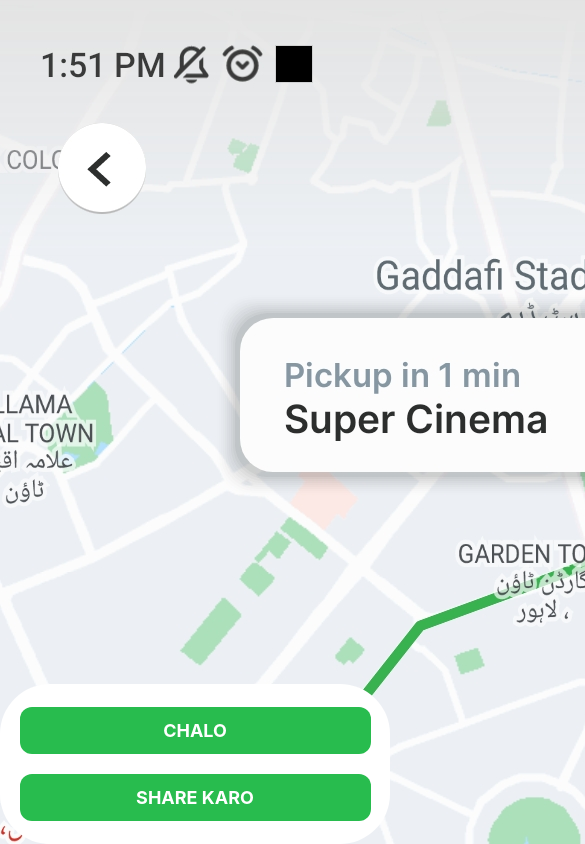
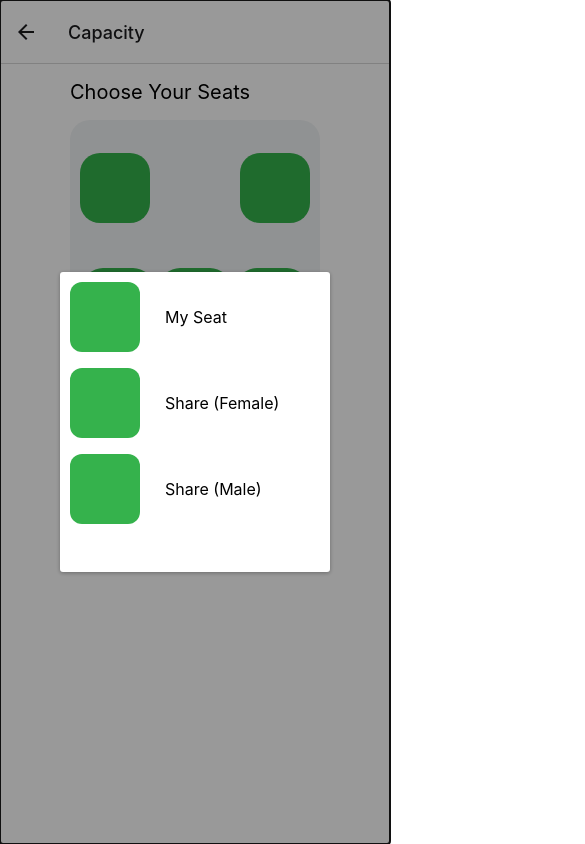
Before and after one commit to Laiba-Shahid/car-pooling-app, a React Native app: screen /Capacity in a window 390 px wide. Before the commit this address had no page. Shown: the top 844 px of the page, 585 px wide, since content can reach past the window. Built offline with nearby package versions, Linux system fonts and the light colour scheme.

Commit message:
changes made

```diff
--- a/App.js
+++ b/App.js
@@ -7,6 +7,7 @@ import WhereToScreen from "./Screens/WheretoScreen";
 import ConfirmPickupScreen from "./Screens/Confirmpickup";
 import ChaloScreen from "./Screens/ChaloScreen";
 import { NavigationContainer } from "@react-navigation/native";
+import CapacityScreen from "./Screens/CapacityScreen";
 
 export default function App() {
   const Stack = createStackNavigator();
@@ -17,7 +18,7 @@ export default function App() {
         <Stack.Screen name="Start" component={StartScreen} />
         <Stack.Screen name="WhereTo" component={WhereToScreen} />
         <Stack.Screen name="ConfirmPickup" component={ConfirmPickupScreen} />
-
+        <Stack.Screen name="Capacity" component={CapacityScreen} />
       </Stack.Navigator>
     </NavigationContainer>
   );
--- /dev/null
+++ b/Components/Cardmodal.js
@@ -0,0 +1,36 @@
+import React, { useState } from "react";
+import { Overlay } from "@rneui/themed";
+import {
+    View,
+
+    StyleSheet,
+
+} from "react-native";
+
+const CardModal = ({ children, visible, setVisible }) => {
+    const toggleOverlay = () => {
+        setVisible(!visible);
+    };
+    return (
+        <View>
+            <Overlay
+                animationType="fade"
+                transparent={true}
+                isVisible={visible}
+                onBackdropPress={toggleOverlay}
+                fullScreen={false}
+                overlayStyle={{
+                    // justifyContent: "center",
+                    height: 300,
+                    alignItems: "center",
+                }}
+            >
+                {children}
+            </Overlay>
+        </View>
+    );
+};
+
+export default CardModal;
+
+const styles = StyleSheet.create({});
--- a/Screens/CapacityScreen.js
+++ b/Screens/CapacityScreen.js
@@ -1,10 +1,71 @@
 import { View, Text } from "react-native";
+import GlobalStyles from "../Styles/GlobalStyles";
+import CardModal from "../Components/Cardmodal";
+import { useState } from "react";
+const CapacityScreen = () => {
+    const [visible, setVisible] = useState(true);
+    return (
 
-const CapacityScreen = () => {
-    return (
-        <View>
-            <Text>This is WhereTo Screens</Text>
-        </View>
+        <View style={{ flex: 1, alignItems: 'center', backgroundColor: '#ffffff' }}>
+            <CardModal visible={visible} setVisible={setVisible}>
+                <View style={{ width: 250, height: 250, borderRadius: 20 }}>
+                    <View style={{ flexDirection: 'row', alignItems: 'center', ...GlobalStyles.mainmarginbottom }}>
+                        <View style={{ width: 70, height: 70, backgroundColor: "#35b24c", borderRadius: 12, justifyContent: 'space-between' }}>
+
+                        </View>
+                        <Text style={{ ...GlobalStyles.mainmarginleft, ...GlobalStyles.leftSubheader }}>My Seat</Text>
+
+                    </View>
+                    <View style={{ flexDirection: 'row', alignItems: 'center', ...GlobalStyles.mainmarginbottom }}>
+                        <View style={{ width: 70, height: 70, backgroundColor: "#35b24c", borderRadius: 12, justifyContent: 'space-between' }}>
+
+                        </View>
+                        <Text style={{ ...GlobalStyles.mainmarginleft, ...GlobalStyles.leftSubheader }}>Share (Female) </Text>
+
+                    </View>
+                    <View style={{ flexDirection: 'row', alignItems: 'center', ...GlobalStyles.mainmarginbottom }}>
+                        <View style={{ width: 70, height: 70, backgroundColor: "#35b24c", borderRadius: 12, justifyContent: 'space-between' }}>
+
+                        </View>
+                        <Text style={{ ...GlobalStyles.mainmarginleft, ...GlobalStyles.leftSubheader }}>Share (Male) </Text>
+
+                    </View>
+                </View>
+
+
+
+            </CardModal >
+            <View >
+
+                <Text style={{ ...GlobalStyles.leftmainheader, ...GlobalStyles.mainmarginbottom, ...GlobalStyles.mainmargintop }}>
+                    Choose Your Seats
+                </Text>
+
+
+
+                <View style={{ width: 250, height: 250, backgroundColor: "#f0f3f5", borderRadius: 20, justifyContent: 'space-around', padding: 10, alignSelf: 'center' }}>
+                    <View style={{ flexDirection: 'row', justifyContent: 'space-between' }}>
+                        <View style={{ width: 70, height: 70, backgroundColor: "#35b24c", borderRadius: 20, justifyContent: 'space-between' }}>
+
+                        </View>
+                        <View style={{ width: 70, height: 70, backgroundColor: "#35b24c", borderRadius: 20, justifyContent: 'space-between' }}>
+
+                        </View>
+                    </View>
+                    <View style={{ flexDirection: 'row', justifyContent: 'space-around' }}>
+                        <View style={{ width: 70, height: 70, backgroundColor: "#35b24c", borderRadius: 20, justifyContent: 'space-between' }}>
+
+                        </View>
+                        <View style={{ width: 70, height: 70, backgroundColor: "#35b24c", borderRadius: 20, justifyContent: 'space-between' }}>
+
+                        </View>
+                        <View style={{ width: 70, height: 70, backgroundColor: "#35b24c", borderRadius: 20, justifyContent: 'space-between' }}>
+
+                        </View>
+                    </View>
+                </View>
+            </View>
+        </View >
     );
 };
 
--- a/Screens/ChaloScreen.js
+++ b/Screens/ChaloScreen.js
@@ -1,17 +1,19 @@
 
 
 import { ImageBackground, StyleSheet, Text, View } from 'react-native';
+import { useNavigation } from '@react-navigation/native';
 import { FullButton } from '../Components/FullButton';
 const imageName = require('../assets/chalo.jpg');
 const ChaloScreen = () => {
 
+    const navigator = useNavigation();
 
     return <View style={styles.container}>
         <ImageBackground source={imageName} resizeMode="cover" style={styles.image}>
             <View style={styles.bottomTab}>
                 <View style={styles.buttonContainer}>
                     <FullButton title="CHALO" buttonAction={() => { console.log('normal ride') }} />
-                    <FullButton title="SHARE KARO" buttonAction={() => { console.log('decide capacity page') }} />
+                    <FullButton title="SHARE KARO" buttonAction={() => { navigator.navigate("Capacity") }} />
                 </View>
             </View>
         </ImageBackground>
--- /dev/null
+++ b/Styles/GlobalStyles.js
@@ -0,0 +1,52 @@
+
+import React from "react";
+import { StyleSheet } from "react-native";
+
+const GlobalStyles = StyleSheet.create({
+    container: {
+        flex: 1,
+        backgroundColor: "#E5E5E5",
+    },
+
+    centermainHeader: {
+        fontSize: 20,
+        fontWeight: "700",
+
+    },
+
+    leftmainheader: {
+        fontSize: 20,
+        flexWrap: "wrap",
+
+    },
+    text: {
+        fontSize: 14,
+
+    },
+    leftSubheader: {
+        fontSize: 16,
+        lineHeight: 16,
+        flexWrap: "wrap",
+
+    },
+    mainmargintop: {
+        marginTop: 16,
+    },
+    mainmarginbottom: {
+        marginBottom: 16,
+    },
+    mainmarginleft: {
+        marginHorizontal: 25,
+    },
+    notification: {
+        minWidth: "90%",
+        maxWidth: "90%",
+        maxHeight: "90%",
+        backgroundColor: "white",
+        padding: 10,
+        marginVertical: 10,
+        borderRadius: 5,
+    },
+});
+
+export default GlobalStyles;
--- a/package.json
+++ b/package.json
@@ -12,6 +12,7 @@
     "@react-navigation/native": "^6.0.12",
     "@react-navigation/stack": "^6.2.3",
     "@rneui/base": "^4.0.0-rc.6",
+    "@rneui/themed": "^4.0.0-rc.6",
     "expo": "~46.0.9",
     "expo-status-bar": "~1.4.0",
     "react": "18.0.0",
```
Also changed, not shown: 1 other file (tests, documents, lock files or other folders).
